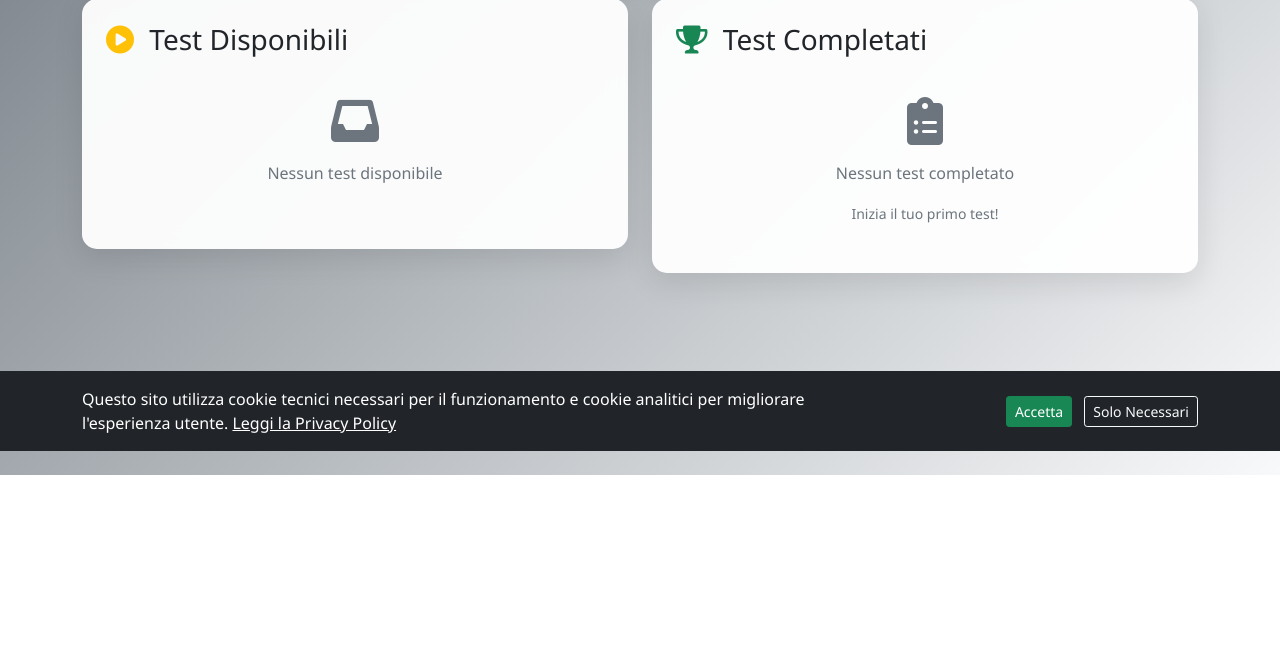
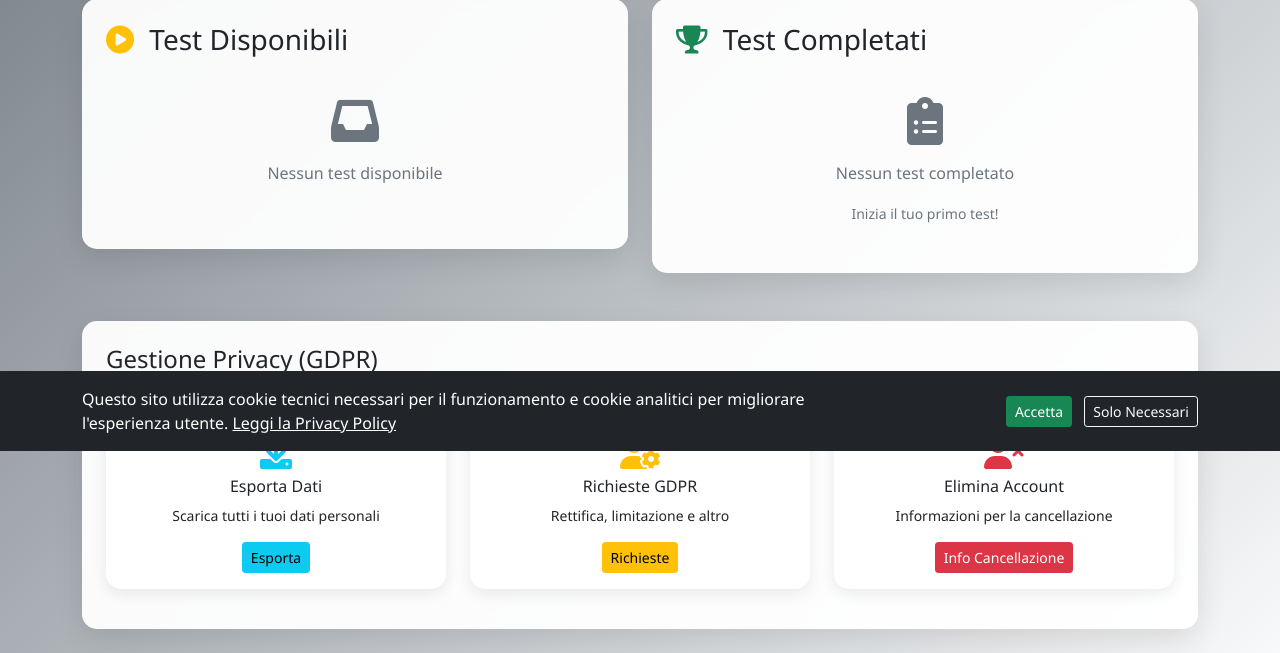
Before and after one commit to matteo-farinelli/azure-deploy, a Flask app: template templates/dashboard.html in a window 1280 px wide. Shown: the part 349-1002 px from the top of the page. Before the commit the page ends 824 px from the top, so only its background shows below. Run offline with Flask 3, Linux system fonts and the light colour scheme; the template is opened without the code that fills it, so the values that code supplies are empty.

Commit message:
Update dashboard.html

```diff
--- a/templates/dashboard.html
+++ b/templates/dashboard.html
@@ -188,6 +188,56 @@
             </div>
         </div>
     </div>
+    <!-- Gestione Privacy GDPR -->
+<div class="row mt-4">
+    <div class="col-12">
+        <div class="dashboard-card">
+            <h4>Gestione Privacy (GDPR)</h4>
+            <p class="text-muted">I tuoi diritti sui dati personali secondo il Regolamento Europeo</p>
+
+            <div class="row">
+                <div class="col-md-4 mb-3">
+                    <div class="card h-100">
+                        <div class="card-body text-center">
+                            <i class="fas fa-download fa-2x text-info mb-2"></i>
+                            <h6>Esporta Dati</h6>
+                            <p class="small">Scarica tutti i tuoi dati personali</p>
+                            <a href="{{ url_for('data_export') }}" class="btn btn-info btn-sm">
+                                Esporta
+                            </a>
+                        </div>
+                    </div>
+                </div>
+
+                <div class="col-md-4 mb-3">
+                    <div class="card h-100">
+                        <div class="card-body text-center">
+                            <i class="fas fa-user-cog fa-2x text-warning mb-2"></i>
+                            <h6>Richieste GDPR</h6>
+                            <p class="small">Rettifica, limitazione e altro</p>
+                            <a href="{{ url_for('gdpr_request') }}" class="btn btn-warning btn-sm">
+                                Richieste
+                            </a>
+                        </div>
+                    </div>
+                </div>
+
+                <div class="col-md-4 mb-3">
+                    <div class="card h-100">
+                        <div class="card-body text-center">
+                            <i class="fas fa-user-times fa-2x text-danger mb-2"></i>
+                            <h6>Elimina Account</h6>
+                            <p class="small">Informazioni per la cancellazione</p>
+                            <a href="{{ url_for('delete_account') }}" class="btn btn-danger btn-sm">
+                                Info Cancellazione
+                            </a>
+                        </div>
+                    </div>
+                </div>
+            </div>
+        </div>
+    </div>
+</div>
 </div>
 
 <script>
```
